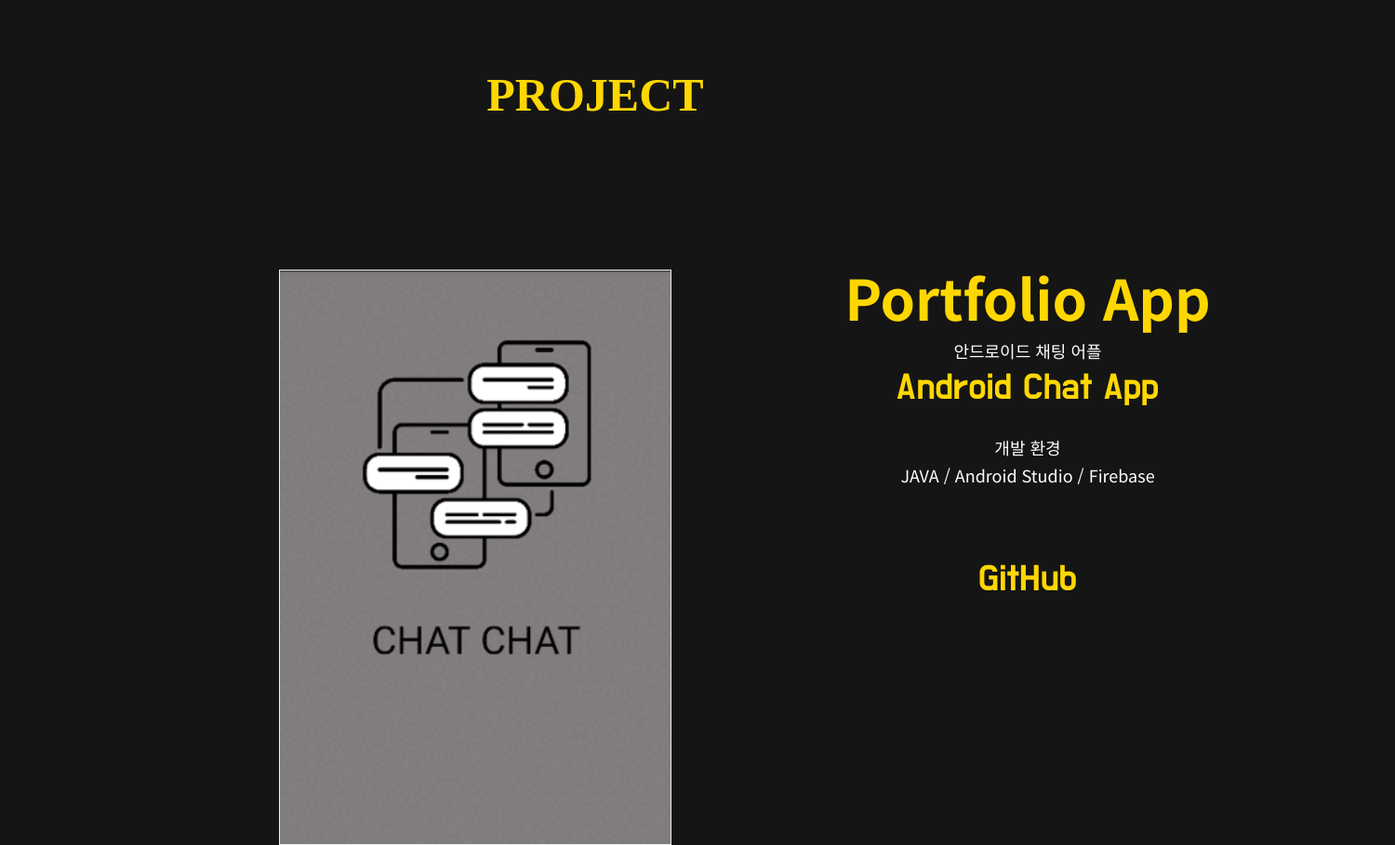
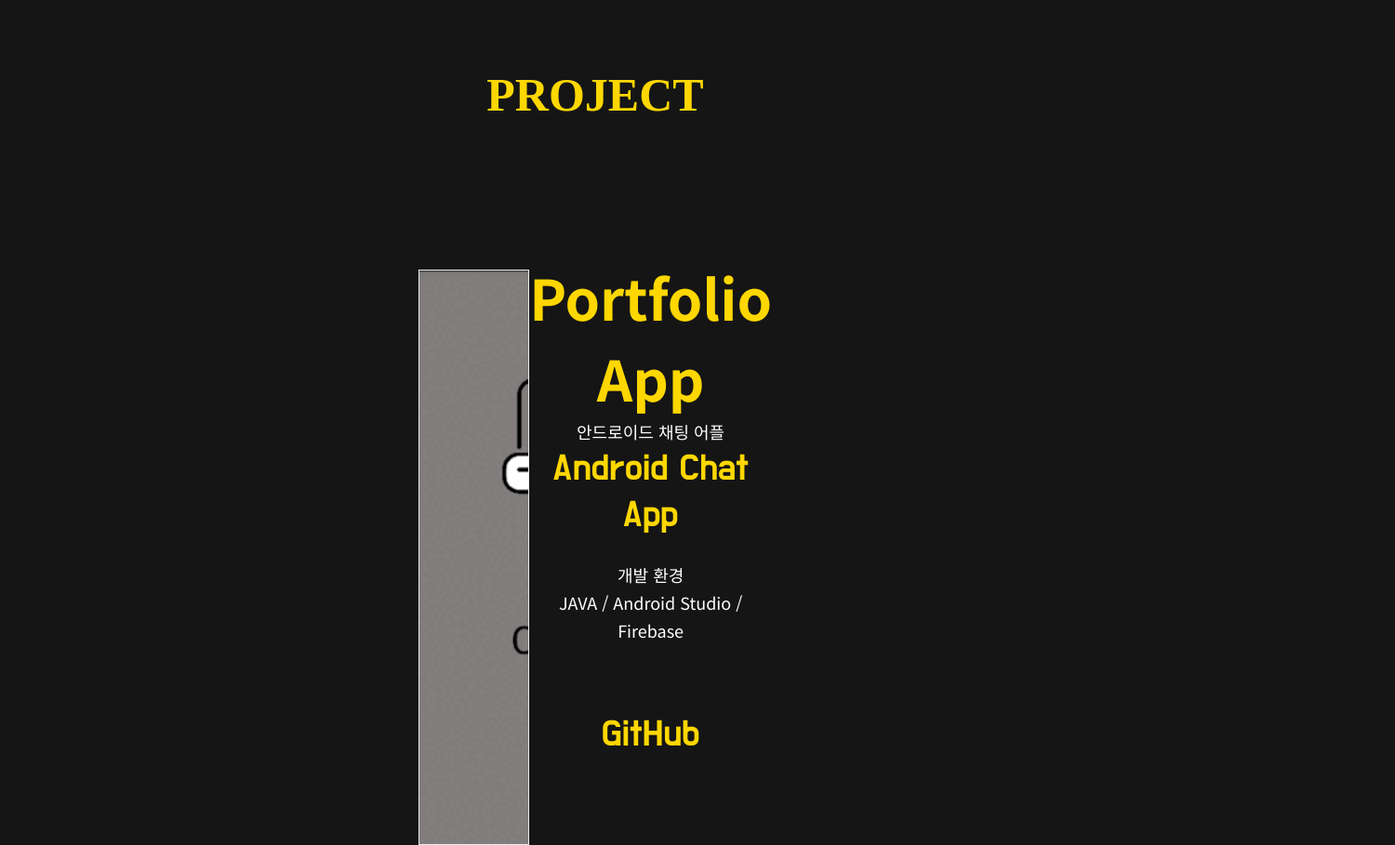
Before and after one commit to avomato/portfolio, a website: page public/index.html in a window 1280 px wide. Shown: the part 1000-1909 px from the top of the page at 93% size, 1500 px wide, since content can reach past the window. Drawn offline with nearby package versions, Linux system fonts and the light colour scheme; a web font is replaced by a local one.

Commit message:
Add files via upload

```diff
--- a/public/master.css
+++ b/public/master.css
@@ -2,7 +2,7 @@
 ul,li,ol{ list-style:none;}
 *{ margin:0; padding:0; }
 body{background-color: #151515;}
-head{width:1500px;  display:flex;}
+
 
 .main_me{ width:350px; height:auto; margin:0 auto; font-family: 'Oswald', sans-serif; position:relative; z-index:100; color:#fff; padding-top:220px;}
 .main_me p{ font-size:40px; letter-spacing:5px; color: gold;}
@@ -18,12 +18,12 @@
 
 
 
-.site{ width:1500px; height:937px; background-color:#151515; margin:0 auto; display:flex;
+.site{ width:auto; height:937px; background-color:#151515; margin:0 auto; display:flex;
 align-items:center;justify-content:space-between; }
 
 
 
-.home2{ width:420px; height:617px; ; margin-left: 300px; background-size:cover; overflow:hidden;
+.home2{ width:auto; height:617px; ; margin-left: 450px; background-size:cover; overflow:hidden;
 position:relative; z-index:20; border:1px solid #eee; }
 .home2{ display:flex; }
 
@@ -33,7 +33,7 @@
 
 
 
-.text{ width:530px; height:750px; margin-top:100px; margin-right:130px; font-family: 'Noto Sans KR', sans-serif;}
+.text{ width:530px; height:750px; margin-top:100px; margin-right:450px; font-family: 'Noto Sans KR', sans-serif;}
 .text h1{ font-size:60px; }
 .text span{font-size:40px; font-family: 'Do Hyeon', sans-serif;}
 .text h1{ color:gold; }
```
